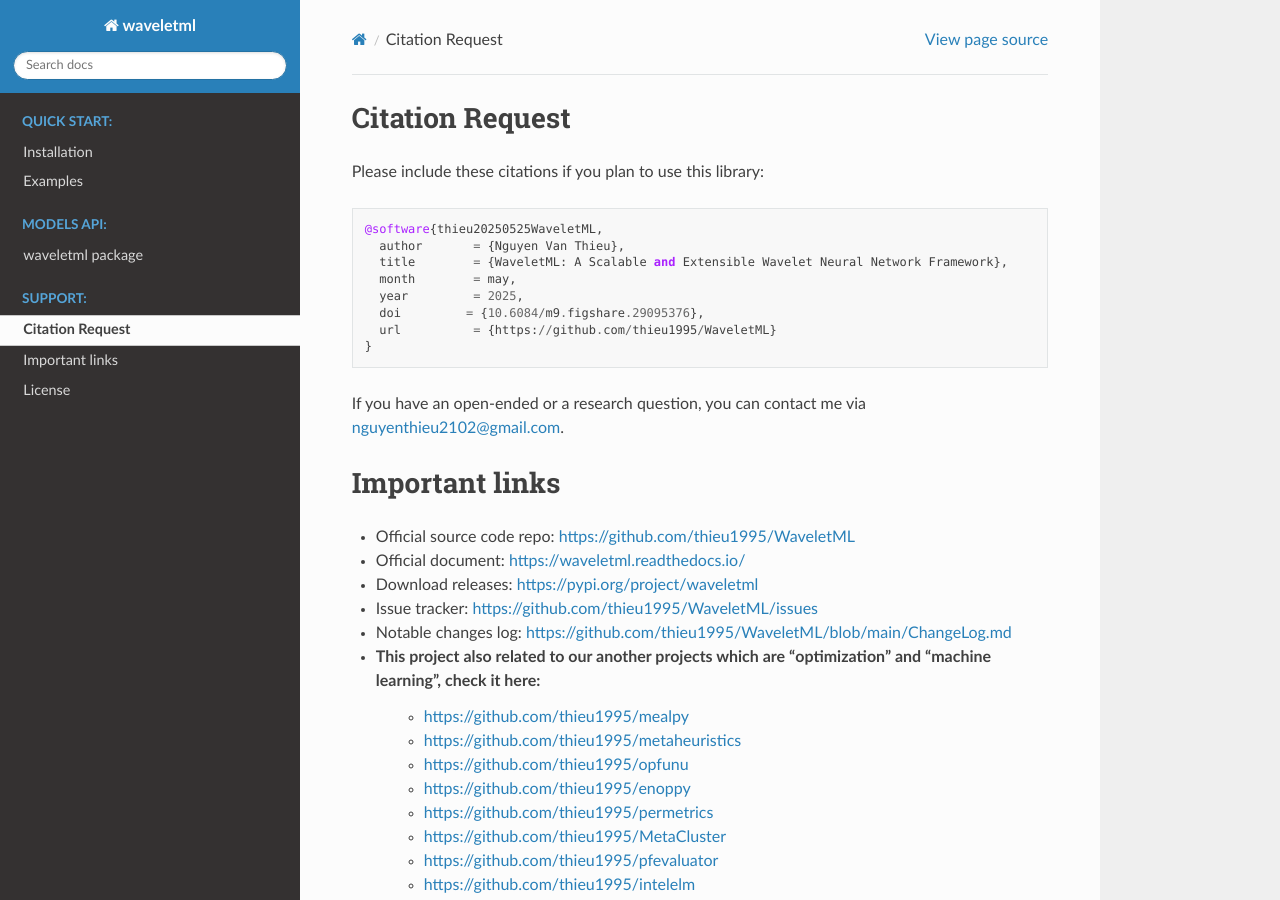
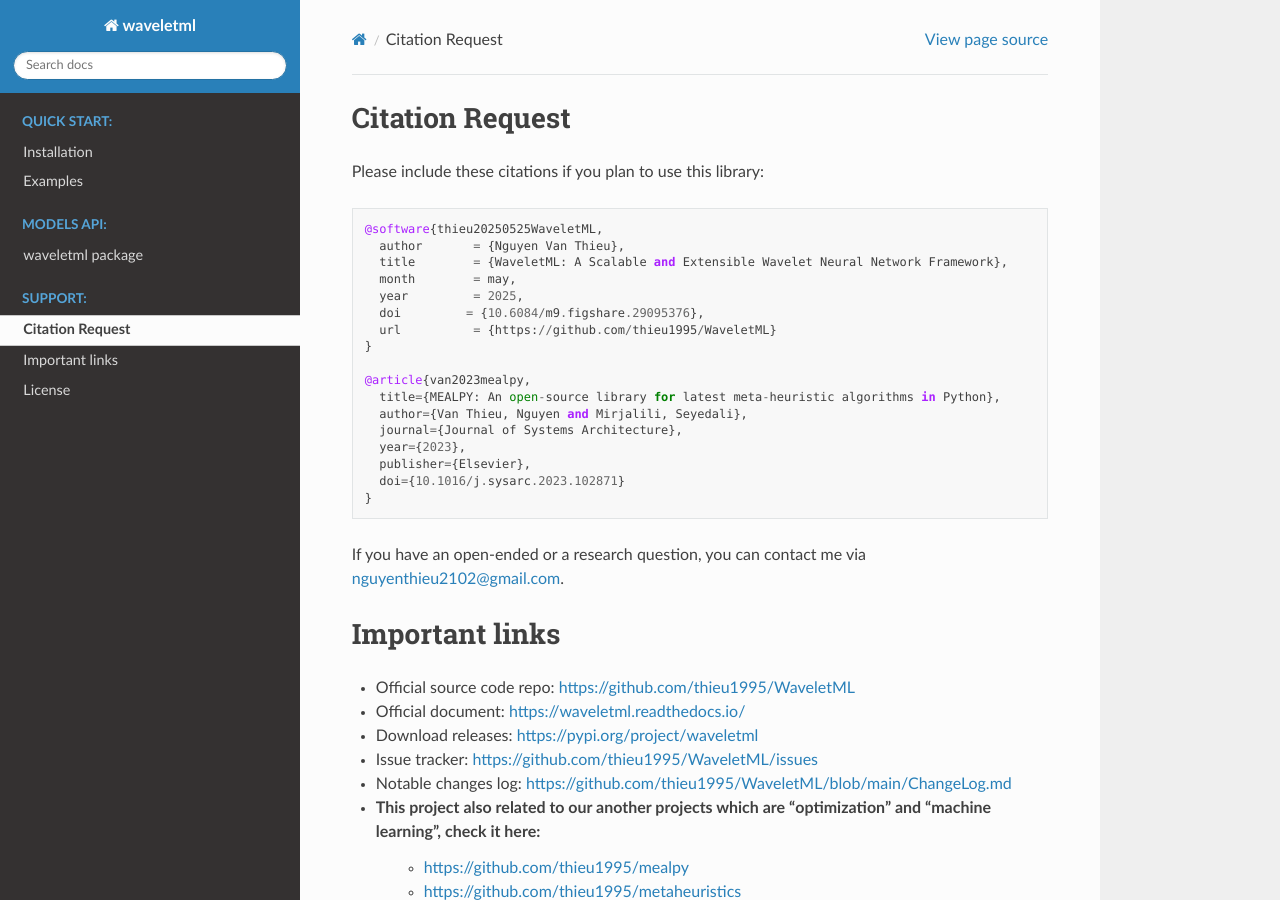
Before and after one commit to thieu1995/WaveletML, a Sphinx documentation site: the page built from docs/source/pages/support.rst, in a window 1280 px wide and 900 px high. Built offline with Sphinx 7.4.7 and the Read the Docs theme 3.1.0, drawn with Linux system fonts in a browser that asks for light colours.

```diff
--- a/docs/source/pages/quick_start.rst
+++ b/docs/source/pages/quick_start.rst
@@ -105,7 +105,8 @@ In this example, we will use ``Genetic Algorithm - GA`` to train Wavelet Summati
     # Create model
     model = MhaWnnRegressor(size_hidden=10, wavelet_fn="morlet", act_output=None,
                             optim="BaseGA", optim_params={"epoch": 40, "pop_size": 20},
-                            obj_name="MSE", seed=42, verbose=True, wnn_type=CustomWaveletSummationNetwork)
+                            obj_name="MSE", seed=42, verbose=True, wnn_type=CustomWaveletSummationNetwork,
+                            lb=None, ub=None, mode='single', n_workers=None, termination=None)
     # Train the model
     model.fit(data.X_train, data.y_train)
 
--- a/docs/source/pages/support.rst
+++ b/docs/source/pages/support.rst
@@ -11,6 +11,15 @@ Please include these citations if you plan to use this library::
       year         = 2025,
       doi         = {10.6084/m9.figshare.29095376},
       url          = {https://github.com/thieu1995/WaveletML}
+    }
+
+    @article{van2023mealpy,
+      title={MEALPY: An open-source library for latest meta-heuristic algorithms in Python},
+      author={Van Thieu, Nguyen and Mirjalili, Seyedali},
+      journal={Journal of Systems Architecture},
+      year={2023},
+      publisher={Elsevier},
+      doi={10.1016/j.sysarc.2023.102871}
     }
 
 If you have an open-ended or a research question, you can contact me via nguyenthieu2102@gmail.com.
```
Also changed, not shown: README.md (+13 -3 lines).
